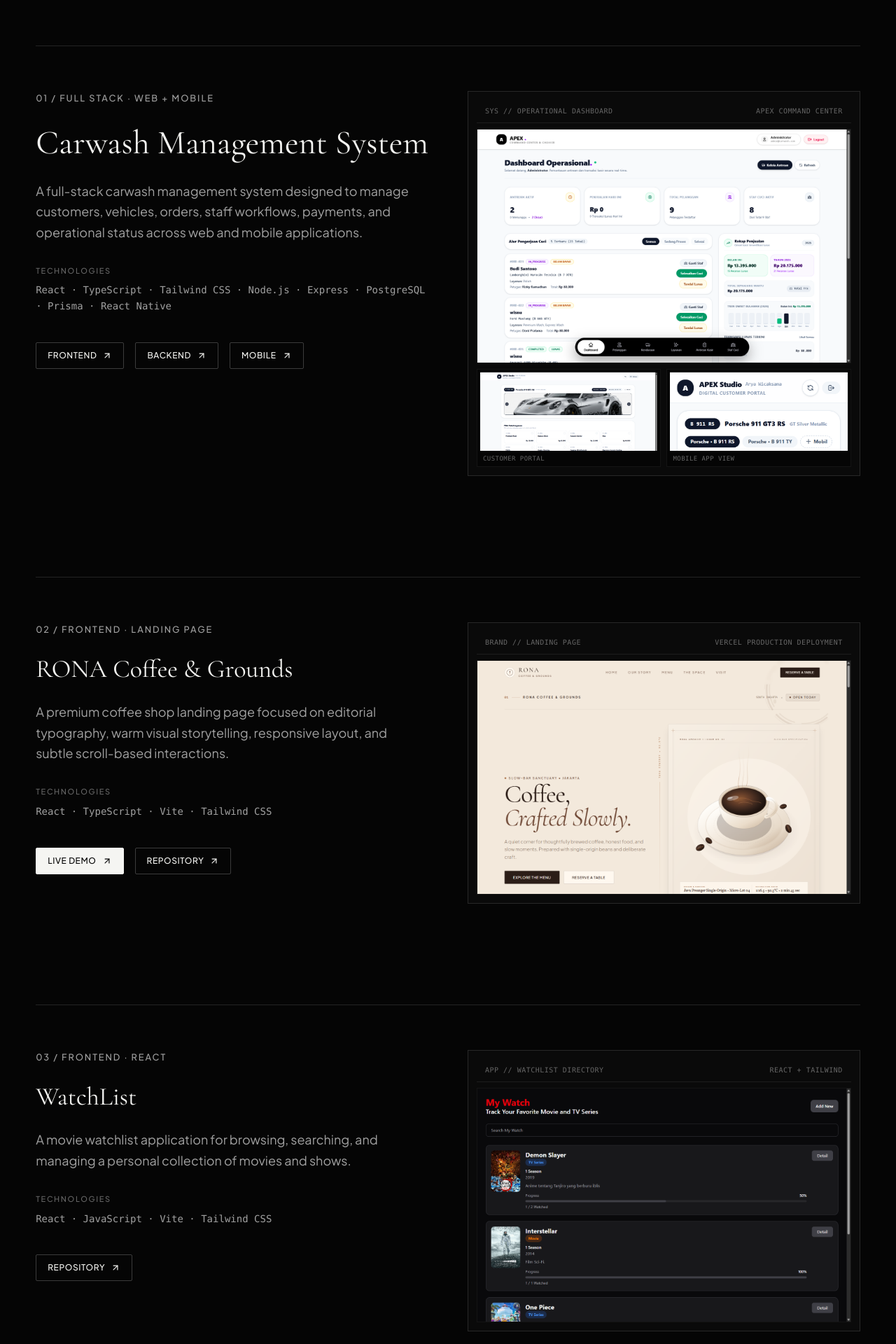
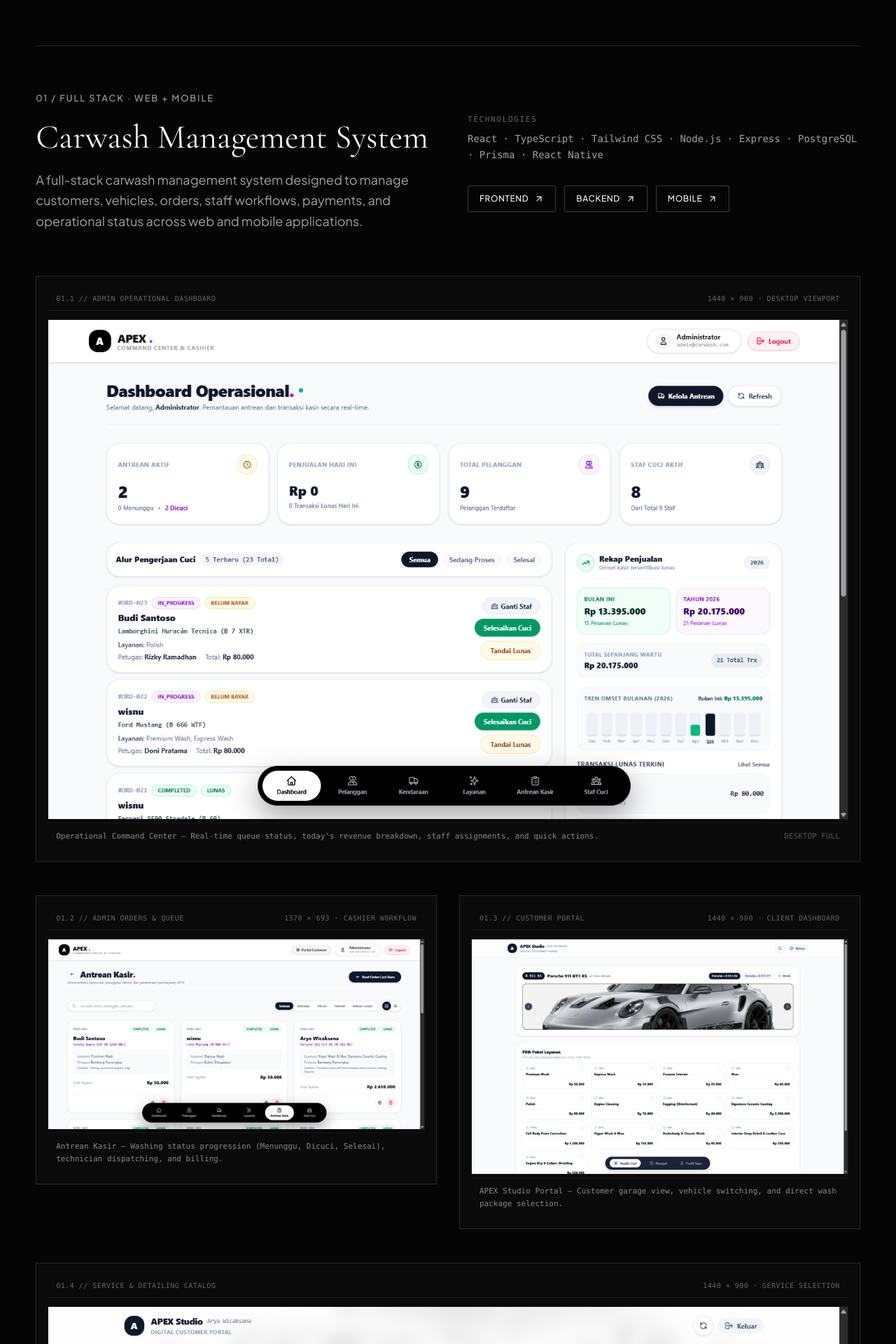
Before and after one commit to Wisnutri690/portfolio, a React (Vite) app: page / in a window 1280 px wide. Shown: the part 2980-4900 px from the top of the page at 70% size. Built offline with nearby package versions, Linux system fonts and the light colour scheme.

Commit message:
feat: refine carwash project gallery

```diff
--- a/src/components/Projects.tsx
+++ b/src/components/Projects.tsx
@@ -79,9 +79,10 @@ export default function Projects() {
             }`}
             aria-labelledby="carwash-title"
           >
-            <div className="grid grid-cols-1 lg:grid-cols-12 gap-10 lg:gap-14 items-start">
-              {/* Left Column: Metadata, Title, Description, Tech, Links */}
-              <div className="lg:col-span-6 flex flex-col space-y-6">
+            {/* Project Overview Header */}
+            <div className="grid grid-cols-1 lg:grid-cols-12 gap-8 lg:gap-14 items-start mb-12 md:mb-16">
+              {/* Left Column: Metadata & Title */}
+              <div className="lg:col-span-6 flex flex-col space-y-4">
                 <span className="section-label">
                   01 / FULL STACK · WEB + MOBILE
                 </span>
@@ -98,10 +99,12 @@ export default function Projects() {
                   customers, vehicles, orders, staff workflows, payments, and
                   operational status across web and mobile applications.
                 </p>
+              </div>
 
-                {/* Tech Stack List */}
-                <div className="pt-2">
-                  <span className="text-[11px] uppercase tracking-[0.15em] text-[#666666] font-medium block mb-2">
+              {/* Right Column: Tech Stack & Repositories */}
+              <div className="lg:col-span-6 flex flex-col space-y-6 lg:pt-8">
+                <div>
+                  <span className="text-[11px] uppercase tracking-[0.15em] text-[#666666] font-medium block mb-2 font-mono">
                     Technologies
                   </span>
                   <p className="text-xs sm:text-sm text-[#A1A1A1] font-mono leading-relaxed">
@@ -109,8 +112,7 @@ export default function Projects() {
                   </p>
                 </div>
 
-                {/* Repositories Links */}
-                <div className="pt-4 flex flex-wrap items-center gap-4">
+                <div className="flex flex-wrap items-center gap-3 pt-2">
                   <a
                     href="https://github.com/Wisnutri690/Carwash-Management-System-Frontend"
                     target="_blank"
@@ -157,51 +159,133 @@ export default function Projects() {
                   </a>
                 </div>
               </div>
+            </div>
 
-              {/* Right Column: Real Project Screenshot Showcase */}
-              <div className="lg:col-span-6 w-full">
-                <div className="border border-white/[0.12] bg-[#0A0A0A] p-2 sm:p-3 relative overflow-hidden transition-all duration-300 group-hover:border-white/25">
-                  {/* Top Bar Indicator */}
-                  <div className="flex items-center justify-between px-3 py-2 border-b border-white/[0.08] text-[10px] font-mono text-[#666666] uppercase tracking-wider mb-2">
-                    <span>SYS // OPERATIONAL DASHBOARD</span>
-                    <span>APEX COMMAND CENTER</span>
+            {/* Visual Showcase Gallery */}
+            <div className="flex flex-col space-y-8 md:space-y-12">
+              {/* 1. Primary Desktop Showcase: Operational Dashboard */}
+              <div className="border border-white/[0.12] bg-[#0A0A0A] p-2 sm:p-4 transition-all duration-300 group-hover:border-white/20">
+                <div className="flex items-center justify-between px-3 py-2 border-b border-white/[0.08] text-[10px] font-mono text-[#666666] uppercase tracking-wider mb-3">
+                  <span>01.1 // ADMIN OPERATIONAL DASHBOARD</span>
+                  <span>1440 × 900 · DESKTOP VIEWPORT</span>
+                </div>
+                <div className="bg-[#050505] border border-white/[0.06]">
+                  <img
+                    src="/images/projects/carwash/carwash-admin-dashboard.png"
+                    alt="Carwash Management System Admin Operational Dashboard showing revenue metrics, queue, and cashier controls"
+                    className="w-full h-auto object-contain block"
+                    loading="lazy"
+                  />
+                </div>
+                <div className="px-3 py-2.5 mt-1 text-[11px] font-mono text-[#888888] flex flex-wrap items-center justify-between gap-2 border-t border-white/[0.04]">
+                  <span>Operational Command Center — Real-time queue status, today's revenue breakdown, staff assignments, and quick actions.</span>
+                  <span className="text-[#555555]">DESKTOP FULL</span>
+                </div>
+              </div>
+
+              {/* 2. Web Operational & Customer Workflows: 2-Column Grid */}
+              <div className="grid grid-cols-1 lg:grid-cols-2 gap-6 md:gap-8 items-start">
+                {/* Admin Orders / Queue */}
+                <div className="border border-white/[0.12] bg-[#0A0A0A] p-2 sm:p-4 transition-all duration-300 hover:border-white/25">
+                  <div className="flex items-center justify-between px-3 py-2 border-b border-white/[0.08] text-[10px] font-mono text-[#666666] uppercase tracking-wider mb-3">
+                    <span>01.2 // ADMIN ORDERS & QUEUE</span>
+                    <span>1370 × 693 · CASHIER WORKFLOW</span>
                   </div>
-
-                  {/* Primary Screenshot: Operational Dashboard */}
-                  <div className="overflow-hidden bg-[#050505] border border-white/[0.06]">
+                  <div className="bg-[#050505] border border-white/[0.06]">
                     <img
-                      src="/images/projects/carwash/carwash-admin-dashboard.png"
-                      alt="Carwash Management System Dashboard Operasional interface"
-                      className="w-full h-auto object-cover transition-transform duration-500 group-hover:scale-[1.01]"
+                      src="/images/projects/carwash/carwash-order.png"
+                      alt="Carwash Antrean Kasir interface showing vehicle queue cards and payment status"
+                      className="w-full h-auto object-contain block"
                       loading="lazy"
                     />
                   </div>
+                  <div className="px-3 py-2.5 mt-1 text-[11px] font-mono text-[#888888] border-t border-white/[0.04]">
+                    Antrean Kasir — Washing status progression (Menunggu, Dicuci, Selesai), technician dispatching, and billing.
+                  </div>
+                </div>
 
-                  {/* Secondary Thumbnails: Portal & Mobile */}
-                  <div className="grid grid-cols-2 gap-2 mt-2">
-                    <div className="border border-white/[0.06] p-1 bg-[#050505] overflow-hidden">
+                {/* Customer Portal */}
+                <div className="border border-white/[0.12] bg-[#0A0A0A] p-2 sm:p-4 transition-all duration-300 hover:border-white/25">
+                  <div className="flex items-center justify-between px-3 py-2 border-b border-white/[0.08] text-[10px] font-mono text-[#666666] uppercase tracking-wider mb-3">
+                    <span>01.3 // CUSTOMER PORTAL</span>
+                    <span>1440 × 900 · CLIENT DASHBOARD</span>
+                  </div>
+                  <div className="bg-[#050505] border border-white/[0.06]">
+                    <img
+                      src="/images/projects/carwash/carwash-customer-portal.png"
+                      alt="Carwash Customer Portal interface showing registered Porsche 911 GT3 RS and active service ordering"
+                      className="w-full h-auto object-contain block"
+                      loading="lazy"
+                    />
+                  </div>
+                  <div className="px-3 py-2.5 mt-1 text-[11px] font-mono text-[#888888] border-t border-white/[0.04]">
+                    APEX Studio Portal — Customer garage view, vehicle switching, and direct wash package selection.
+                  </div>
+                </div>
+              </div>
+
+              {/* 3. Detailing Service Catalog: Full Width */}
+              <div className="border border-white/[0.12] bg-[#0A0A0A] p-2 sm:p-4 transition-all duration-300 hover:border-white/25">
+                <div className="flex items-center justify-between px-3 py-2 border-b border-white/[0.08] text-[10px] font-mono text-[#666666] uppercase tracking-wider mb-3">
+                  <span>01.4 // SERVICE & DETAILING CATALOG</span>
+                  <span>1440 × 900 · SERVICE SELECTION</span>
+                </div>
+                <div className="bg-[#050505] border border-white/[0.06]">
+                  <img
+                    src="/images/projects/carwash/carwash-customer-service.png"
+                    alt="Carwash detailing services catalog interface showing multi-tier packages"
+                    className="w-full h-auto object-contain block"
+                    loading="lazy"
+                  />
+                </div>
+                <div className="px-3 py-2.5 mt-1 text-[11px] font-mono text-[#888888] flex flex-wrap items-center justify-between gap-2 border-t border-white/[0.04]">
+                  <span>Pilihan Layanan — Detailing tiers from Hydro Foam Signature Wash to 9H Nano Ceramic Coating.</span>
+                  <span className="text-[#555555]">CATALOG VIEW</span>
+                </div>
+              </div>
+
+              {/* 4. Cross-Platform Mobile Experience: React Native */}
+              <div className="border border-white/[0.12] bg-[#0A0A0A] p-4 sm:p-6 transition-all duration-300 hover:border-white/25">
+                <div className="flex items-center justify-between border-b border-white/[0.08] pb-3 text-[10px] font-mono text-[#666666] uppercase tracking-wider mb-8">
+                  <span>01.5 // CROSS-PLATFORM MOBILE APPLICATION</span>
+                  <span>REACT NATIVE · PORTRAIT INTERFACE</span>
+                </div>
+
+                <div className="grid grid-cols-1 sm:grid-cols-2 gap-8 md:gap-12 max-w-2xl mx-auto items-start">
+                  {/* Mobile Screen 1: Vehicle & Service Selector */}
+                  <div className="flex flex-col items-center">
+                    <div className="border border-white/[0.08] bg-[#050505] p-2 w-full max-w-[280px] sm:max-w-[310px]">
                       <img
-                        src="/images/projects/carwash/carwash-customer-portal.png"
-                        alt="Carwash Customer Portal interface"
-                        className="w-full h-24 sm:h-28 object-cover object-top"
+                        src="/images/projects/carwash/carwash-mobile.png"
+                        alt="Carwash Mobile Application interface showing vehicle selector and service packages"
+                        className="w-full h-auto object-contain block mx-auto"
                         loading="lazy"
                       />
-                      <span className="text-[9px] font-mono text-[#666666] tracking-wider uppercase block mt-1 px-1">
-                        Customer Portal
-                      </span>
                     </div>
+                    <span className="text-xs font-mono text-[#F5F5F2] tracking-wider uppercase mt-4 text-center">
+                      Mobile Service & Garage
+                    </span>
+                    <span className="text-[11px] text-[#888888] text-center mt-1 max-w-[260px]">
+                      Customer interface for garage vehicle switching and instant package selection.
+                    </span>
+                  </div>
 
-                    <div className="border border-white/[0.06] p-1 bg-[#050505] overflow-hidden">
+                  {/* Mobile Screen 2: Live Tracking on iPhone Frame */}
+                  <div className="flex flex-col items-center">
+                    <div className="border border-white/[0.08] bg-[#050505] p-2 w-full max-w-[280px] sm:max-w-[310px]">
                       <img
-                        src="/images/projects/carwash/carwash-mobile.png"
-                        alt="Carwash Mobile Administrator app interface"
-                        className="w-full h-24 sm:h-28 object-cover object-top"
+                        src="/images/projects/carwash/iPhone-14-PRO-localhost.png"
+                        alt="Carwash Mobile Live Tracking status interface on iPhone 14 Pro"
+                        className="w-full h-auto object-contain block mx-auto"
                         loading="lazy"
                       />
-                      <span className="text-[9px] font-mono text-[#666666] tracking-wider uppercase block mt-1 px-1">
-                        Mobile App View
-                      </span>
                     </div>
+                    <span className="text-xs font-mono text-[#F5F5F2] tracking-wider uppercase mt-4 text-center">
+                      Live Order Tracking
+                    </span>
+                    <span className="text-[11px] text-[#888888] text-center mt-1 max-w-[260px]">
+                      Real-time status updates through Antrean, Pencucian, Detailing, and completion.
+                    </span>
                   </div>
                 </div>
               </div>
```
Also changed, not shown: public/images/projects/carwash/iPhone-14-PRO-localhost.png (added).
